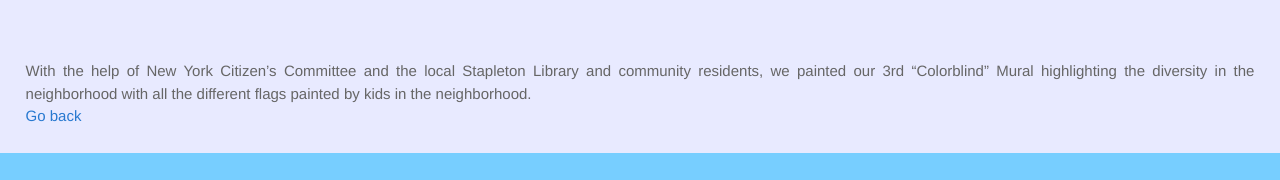
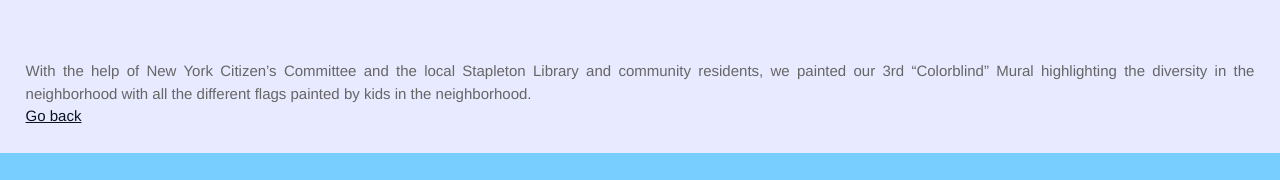
Before and after one commit to projectivity/projectivity.github.io, a Jekyll site: the page built from _posts/2016-07-21-colorblind-mural-in-stapleton.md, in a window 1280 px wide. Shown: the part 772-952 px from the top of the page. Built offline with Jekyll 4.4.1, drawn with Linux system fonts in a browser that asks for light colours.

Commit message:
Change blues to projectivity navy
Underline links for clarity

```diff
--- a/stylesheets/posts.css
+++ b/stylesheets/posts.css
@@ -9,6 +9,11 @@ article.post
 .post h3
 {
 	margin: 8px 0;
+}
+.post a
+{
+	text-decoration: underline;
+	color: #0b131f;
 }
 .post:before
 {
@@ -74,7 +79,7 @@ img.thumb
 
 a.pagebutton
 {
-	background: #2e7bcf;
+	background: #0b131f;
 }
 
 .outerSeparator { padding: 2%; } /* Temporary @todo change */
```
